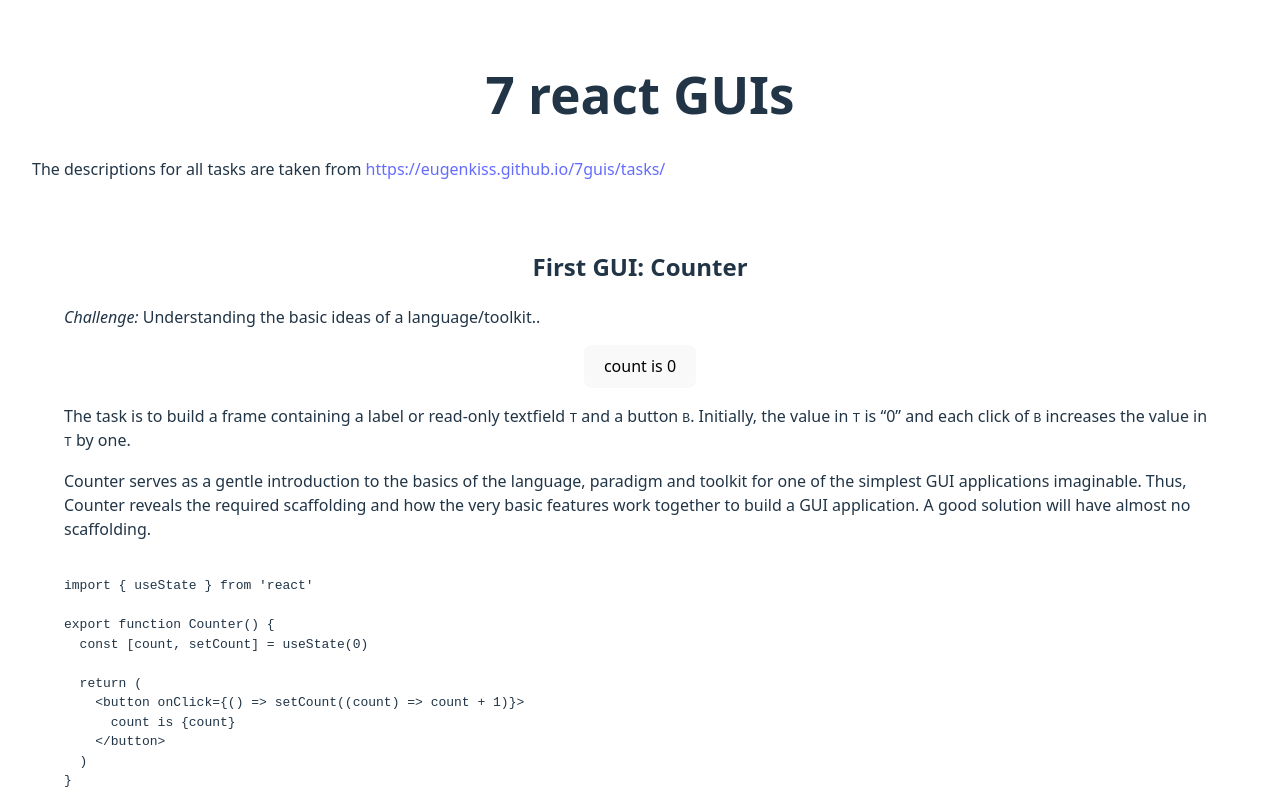
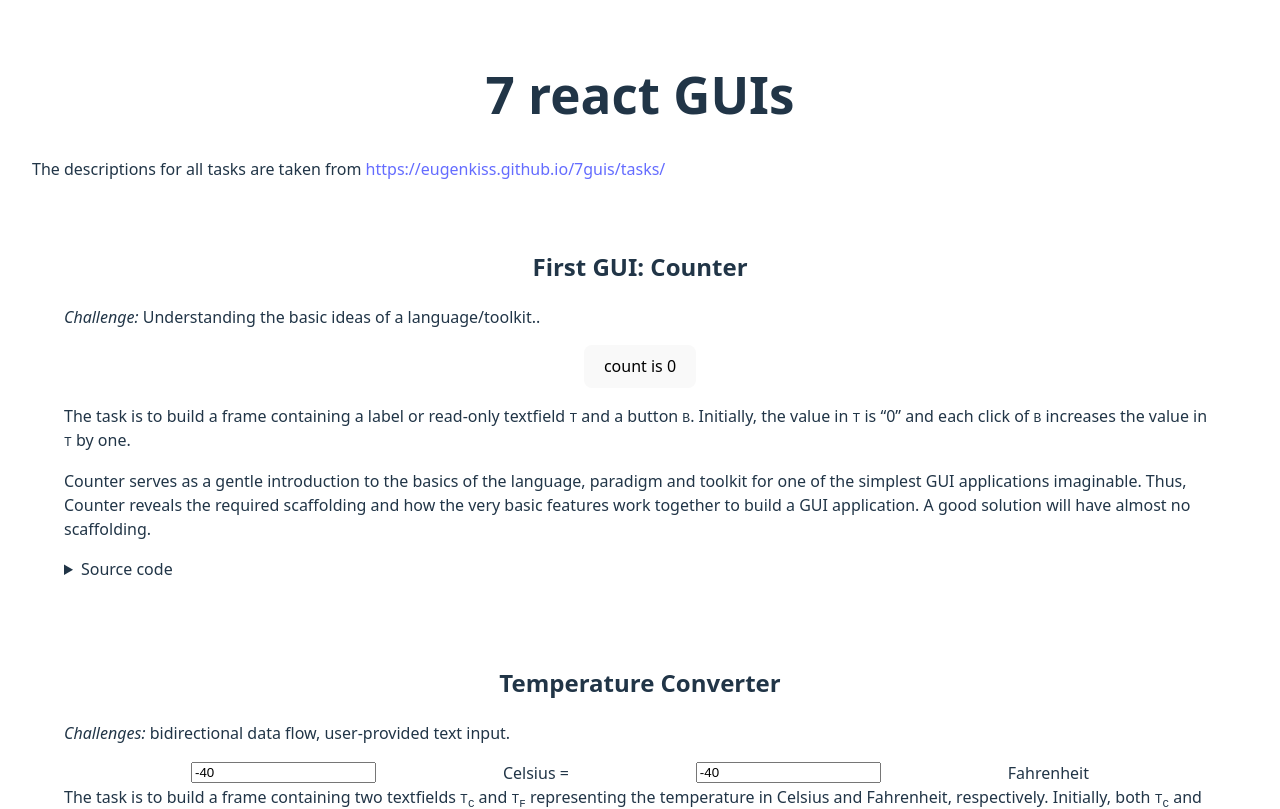
Before and after one commit to ambirdsall/seven-guis-react, a React (Vite) app: page / in a window 1280 px wide. Shown: the top 809 px of the page. Built offline with nearby package versions, Linux system fonts and the light colour scheme.

Commit message:
Put source code of examples inside <details> tags

```diff
--- a/src/Gui.jsx
+++ b/src/Gui.jsx
@@ -15,7 +15,10 @@ export function Gui({ title, challenges, example, children }) {
         <ExampleGui />
       </div>
       {children}
-      <pre>{sourceCode}</pre>
+      <details>
+        <summary>Source code</summary>
+        <pre>{sourceCode}</pre>
+      </details>
     </div>
   );
 }
```
